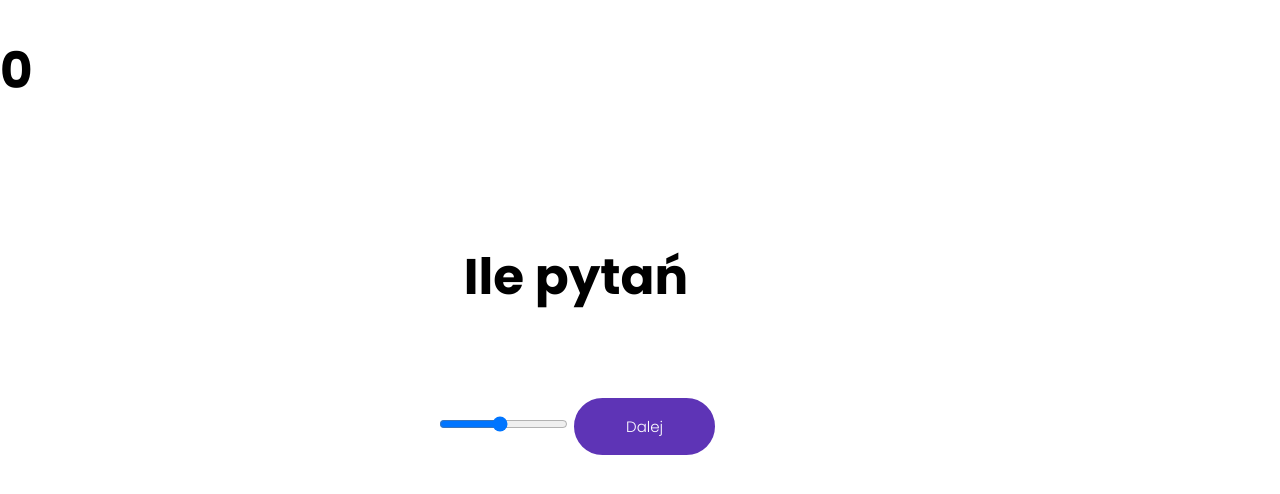
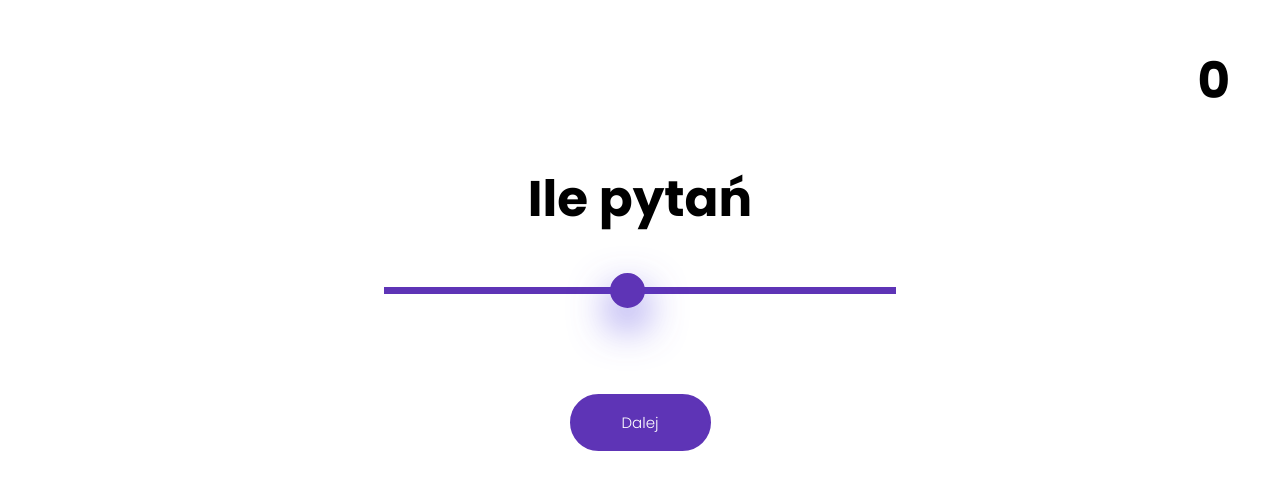
Before and after one commit to jozefzukowski/morseApp, a plain HTML site: page questions.html in a window 1280 px wide. Drawn offline with Linux system fonts and the light colour scheme.

Commit message:
Add files via upload

```diff
--- a/questions.html
+++ b/questions.html
@@ -6,10 +6,10 @@
     <meta http-equiv="X-UA-Compatible" content="ie=edge">
     <title>morse pytania</title>
     <link href="https://fonts.googleapis.com/css?family=Poppins:100,100i,200,300,500,600,700&display=swap" rel="stylesheet">
-    <link rel="stylesheet" href="css/style.css">
-    <link rel="stylesheet" href="css/button.css">
-    <link rel="stylesheet" href="css/auto.css">
-    <link rel="stylesheet" href="css/phone.css">
+    <link rel="stylesheet" href="style.css">
+    <link rel="stylesheet" href="button.css">
+    <link rel="stylesheet" href="auto.css">
+    <link rel="stylesheet" href="phone.css">
 </head>
 <body>
     <h1 class="title" id="point">0</h1>
```
Also changed, not shown: index.html (+4 -4 lines).
